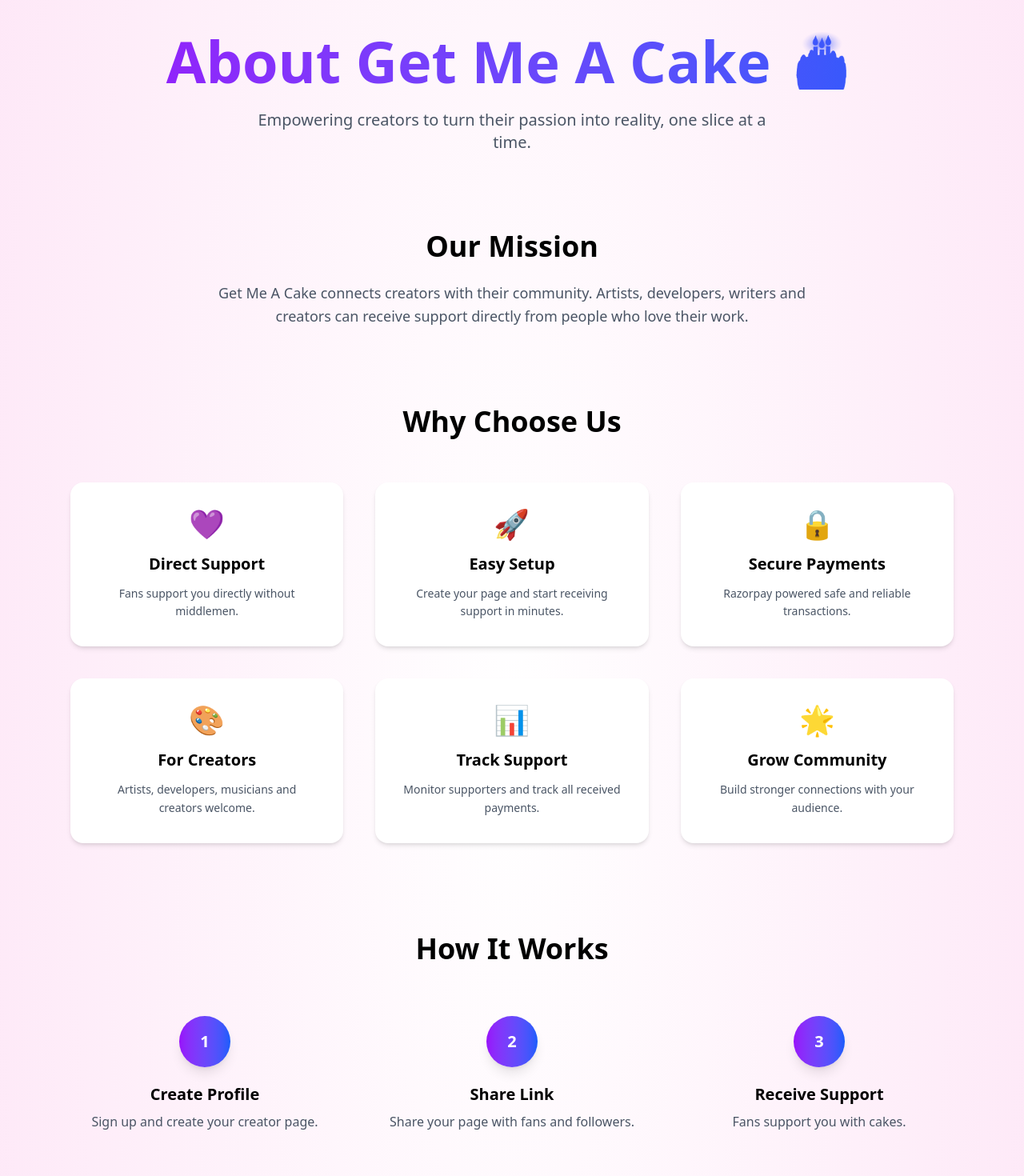
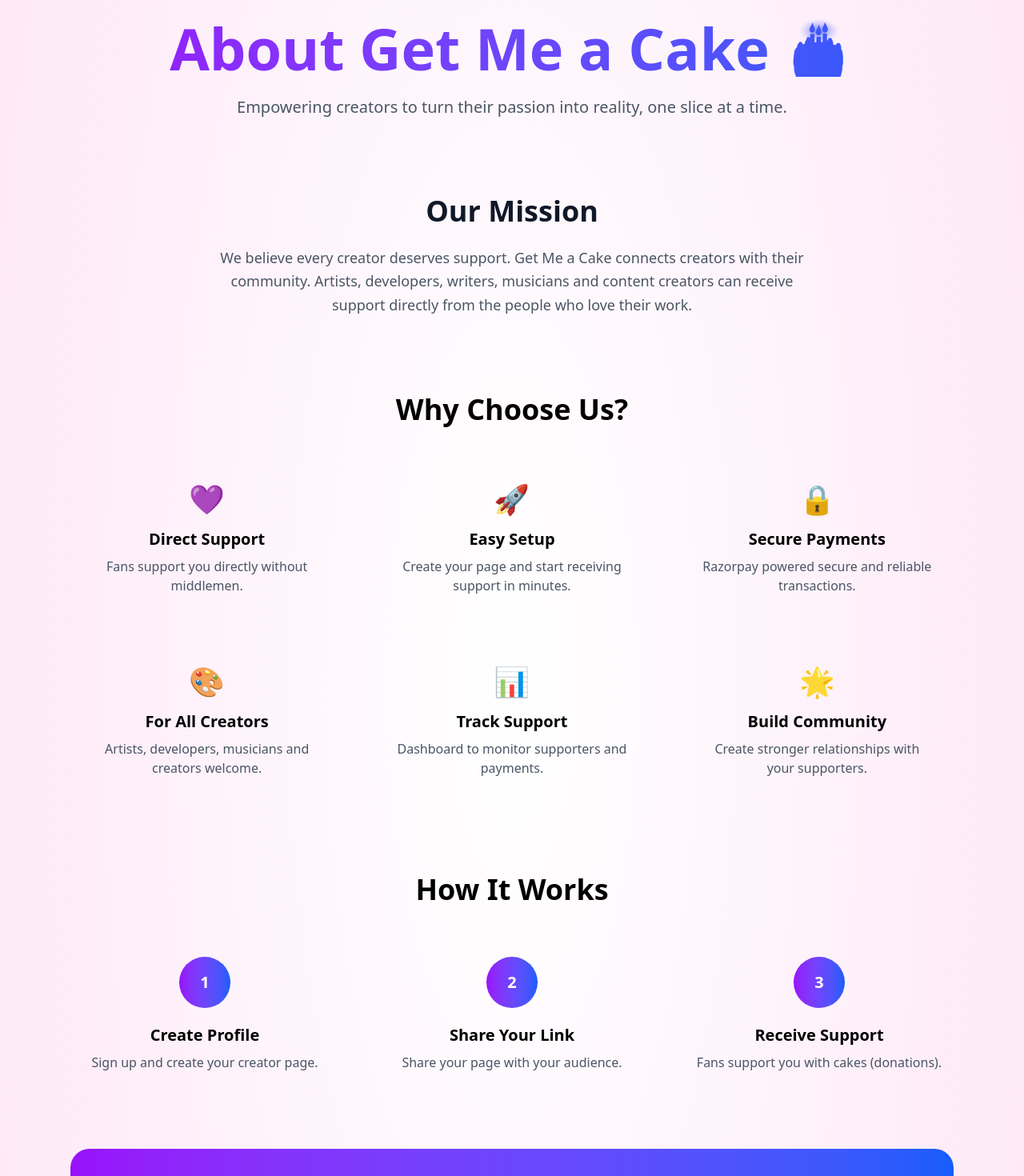
Before and after one commit to Vivek0925/getmeacake, a Next.js app: page /about in a window 1280 px wide. Shown: the part 120-1590 px from the top of the page at 80% size. Built offline with nearby package versions, Linux system fonts and the light colour scheme; no server answers.

Commit message:
custom titles , debugging

```diff
--- a/actions/useractions.js
+++ b/actions/useractions.js
@@ -55,7 +55,7 @@ export const fetchpayments = async (username) => {
   await connectDb();
 
   let p = await Payment.find({ to_user: username, done: true })
-    .sort({ amount: -1 })
+    .sort({ amount: -1 }).limit(6)
     .lean();
 
   return JSON.parse(JSON.stringify(p));
--- a/app/[username]/page.jsx
+++ b/app/[username]/page.jsx
@@ -26,3 +26,13 @@ export async function Username({ params }) {
 }
 
 export default Username
+
+// dynamic metadata
+export async function generateMetadata({ params }) {
+  const { username } = await params;
+
+  return {
+    title: `${username} - Get Me A Cake`,
+    description: `Support ${username} by sending them a cake!`,
+  };
+}
--- a/app/about/page.js
+++ b/app/about/page.js
@@ -1,77 +1,77 @@
 import React from "react";
-import Link from "next/link";
 
 const About = () => {
   return (
-    <div className="min-h-screen pt-40 pb-24 px-6 max-w-6xl mx-auto">
+    <div className="min-h-screen pt-36 pb-20 px-6 max-w-6xl mx-auto">
       {/* Hero */}
       <div className="text-center mb-24">
-        <h1 className="text-6xl md:text-7xl font-bold bg-gradient-to-r from-purple-600 to-blue-600 bg-clip-text text-transparent mb-6">
-          About Get Me A Cake 🎂
+        <h1 className="text-6xl md:text-7xl font-extrabold bg-linear-to-r from-purple-600 to-blue-600 bg-clip-text text-transparent mb-6 flex justify-center items-center gap-4">
+          About Get Me a Cake <span>🎂</span>
         </h1>
 
-        <p className="text-xl text-gray-600 max-w-2xl mx-auto">
+        <p className="text-xl text-gray-600 max-w-3xl mx-auto">
           Empowering creators to turn their passion into reality, one slice at a
           time.
         </p>
       </div>
 
       {/* Mission */}
-      <div className="text-center mb-24 max-w-3xl mx-auto">
-        <h2 className="text-4xl font-bold mb-6">Our Mission</h2>
+      <div className="text-center mb-24">
+        <h2 className="text-4xl font-bold text-gray-900 mb-6">Our Mission</h2>
 
-        <p className="text-gray-600 text-lg leading-relaxed">
-          Get Me A Cake connects creators with their community. Artists,
-          developers, writers and creators can receive support directly from
-          people who love their work.
+        <p className="text-lg text-gray-600 max-w-3xl mx-auto leading-relaxed">
+          We believe every creator deserves support. Get Me a Cake connects
+          creators with their community. Artists, developers, writers, musicians
+          and content creators can receive support directly from the people who
+          love their work.
         </p>
       </div>
 
       {/* Features */}
-      <div className="mb-28">
-        <h2 className="text-4xl font-bold text-center mb-14">Why Choose Us</h2>
+      <div className="mb-24">
+        <h2 className="text-4xl font-bold text-center mb-12">Why Choose Us?</h2>
 
         <div className="grid md:grid-cols-3 gap-10">
           <Feature
-            icon="💜"
+            emoji="💜"
             title="Direct Support"
             desc="Fans support you directly without middlemen."
           />
 
           <Feature
-            icon="🚀"
+            emoji="🚀"
             title="Easy Setup"
             desc="Create your page and start receiving support in minutes."
           />
 
           <Feature
-            icon="🔒"
+            emoji="🔒"
             title="Secure Payments"
-            desc="Razorpay powered safe and reliable transactions."
+            desc="Razorpay powered secure and reliable transactions."
           />
 
           <Feature
-            icon="🎨"
-            title="For Creators"
+            emoji="🎨"
+            title="For All Creators"
             desc="Artists, developers, musicians and creators welcome."
           />
 
           <Feature
-            icon="📊"
+            emoji="📊"
             title="Track Support"
-            desc="Monitor supporters and track all received payments."
+            desc="Dashboard to monitor supporters and payments."
           />
 
           <Feature
-            icon="🌟"
-            title="Grow Community"
-            desc="Build stronger connections with your audience."
+            emoji="🌟"
+            title="Build Community"
+            desc="Create stronger relationships with your supporters."
           />
         </div>
       </div>
 
       {/* How it works */}
-      <div className="mb-28">
+      <div className="mb-24">
         <h2 className="text-4xl font-bold text-center mb-16">How It Works</h2>
 
         <div className="grid md:grid-cols-3 gap-12 text-center">
@@ -83,31 +83,31 @@ const About = () => {
 
           <Step
             number="2"
-            title="Share Link"
-            desc="Share your page with fans and followers."
+            title="Share Your Link"
+            desc="Share your page with your audience."
           />
 
           <Step
             number="3"
             title="Receive Support"
-            desc="Fans support you with cakes."
+            desc="Fans support you with cakes (donations)."
           />
         </div>
       </div>
 
       {/* CTA */}
-      <div className="text-center bg-gradient-to-r from-purple-600 to-blue-600 rounded-3xl p-14 text-white shadow-xl">
+      <div className="text-center bg-linear-to-r from-purple-600 to-blue-600 rounded-3xl p-14 text-white">
         <h2 className="text-4xl font-bold mb-6">Ready to Get Started?</h2>
 
         <p className="text-lg mb-10 opacity-90 max-w-xl mx-auto">
           Join creators who are already receiving support from their community.
         </p>
 
-        <Link href="/login">
-          <button className="bg-white text-purple-700 px-10 py-4 rounded-full font-semibold hover:scale-105 transition shadow-lg">
+        <a href="/login">
+          <button className="bg-white text-purple-700 px-10 py-4 rounded-full font-semibold hover:scale-105 transition">
             Start Your Journey
           </button>
-        </Link>
+        </a>
       </div>
     </div>
   );
@@ -117,26 +117,26 @@ export default About;
 
 /* Components */
 
-const Feature = ({ icon, title, desc }) => {
-  return (
-    <div className="bg-white rounded-2xl p-8 shadow-md hover:shadow-xl hover:-translate-y-1 transition text-center">
-      <div className="text-4xl mb-4">{icon}</div>
-      <h3 className="text-xl font-semibold mb-3">{title}</h3>
-      <p className="text-gray-600 text-sm leading-relaxed">{desc}</p>
+const Feature = ({ emoji, title, desc }) => (
+  <div className="text-center p-6 hover:scale-105 transition">
+    <div className="text-4xl mb-4">{emoji}</div>
+    <h3 className="text-xl font-bold mb-2">{title}</h3>
+    <p className="text-gray-600">{desc}</p>
+  </div>
+);
+
+const Step = ({ number, title, desc }) => (
+  <div>
+    <div className="w-16 h-16 mx-auto mb-5 rounded-full bg-linear-to-r from-purple-600 to-blue-600 text-white flex items-center justify-center text-xl font-bold">
+      {number}
     </div>
-  );
+    <h3 className="text-xl font-bold mb-2">{title}</h3>
+    <p className="text-gray-600">{desc}</p>
+  </div>
+);
+
+export const metadata = {
+  title: "About - Get Me A Cake",
+  description:
+    "Learn more about Get Me A Cake and our mission to support creators.",
 };
-
-const Step = ({ number, title, desc }) => {
-  return (
-    <div>
-      <div className="w-16 h-16 mx-auto mb-5 rounded-full bg-gradient-to-r from-purple-600 to-blue-600 text-white flex items-center justify-center text-xl font-bold shadow-lg">
-        {number}
-      </div>
-
-      <h3 className="text-xl font-semibold mb-2">{title}</h3>
-
-      <p className="text-gray-600">{desc}</p>
-    </div>
-  );
-};
--- a/app/layout.js
+++ b/app/layout.js
@@ -27,7 +27,7 @@ export default function RootLayout({ children }) {
         className={`${geistSans.variable} ${geistMono.variable} antialiased`}>
           <SessionWrapper>
           <Navbar/>
-        <div className="min-h-[91vh]  bg-white bg-[radial-gradient(60%_120%_at_50%_50%,hsla(0,0%,100%,0)_0,rgba(252,205,238,.5)_100%)]">
+        <div className="min-h-[91vh] text-black bg-white bg-[radial-gradient(60%_120%_at_50%_50%,hsla(0,0%,100%,0)_0,rgba(252,205,238,.5)_100%)]">
 
           <div className="absolute top-0 z-[-2] h-screen rotate-180 transform"></div>
 
--- a/app/page.js
+++ b/app/page.js
@@ -73,7 +73,7 @@ export default function Home() {
           <h2 className="text-3xl font-bold text-center mb-14">Learn more about us</h2>
           {/* Responsive youtube embed  */}
           <div className="w-[90%] h-[40vh] md:w-[50%] md:h-[40vh] lg:w-[50%] lg:h-[40vh] xl:w-[50%] xl:h-[40vh]">
-            <iframe className="w-full h-full" src="https://www.youtube.com/embed/zDOILKOOUCo?si=TfnyHeS3rf98gbxm" title="YouTube video player" frameBorder="0" allow="accelerometer; autoplay; clipboard-write; encrypted-media; gyroscope; picture-in-picture; web-share" allowFullScreen></iframe>
+            <iframe className="w-full h-full" loading="lazy" src="https://www.youtube.com/embed/zDOILKOOUCo?si=TfnyHeS3rf98gbxm" title="YouTube video player" frameBorder="0" allow="accelerometer; autoplay; clipboard-write; encrypted-media; gyroscope; picture-in-picture; web-share" allowFullScreen></iframe>
 
           </div>
 
--- a/components/Dashboard.jsx
+++ b/components/Dashboard.jsx
@@ -7,6 +7,7 @@ import 'react-toastify/dist/ReactToastify.css';
 import { Bounce } from 'react-toastify';
 import { ToastContainer, toast } from 'react-toastify';
 
+
 const Dashboard = () => {
 
     const { data: session, update } = useSession()
@@ -14,7 +15,6 @@ const Dashboard = () => {
     const [form, setform] = useState({})
 
     useEffect(() => {
-        console.log(session)
 
         if (!session) {
             router.push('/login')
--- a/components/Footer.jsx
+++ b/components/Footer.jsx
@@ -4,7 +4,7 @@ const Footer = () => {
   return (
    <footer>
     <div className='bg-gray-800 text-white flex justify-center h-16 items-center'>
-        © 2025 Get-Me-A-Cake. All rights reserved.
+        © 2025 Get-Me-A-Cake. {new Date().getFullYear()} All rights reserved.
     </div>
    </footer>
   )
--- a/components/PaymentPage.js
+++ b/components/PaymentPage.js
@@ -42,7 +42,7 @@ const PaymentPage = ({ username }) => {
     setcurrentUser(u);
     let dbPayments = await fetchpayments(username);
     setPayments(dbPayments);
-    console.log(dbPayments);
+
   };
 
   const pay = async (amount) => {
--- a/db/connectDb.js
+++ b/db/connectDb.js
@@ -1,14 +1,19 @@
 import mongoose from "mongoose";
 
+let isConnected = false;
+
 const connectDb = async () => {
+  if (isConnected) {
+    return;
+  }
+
   try {
-    const conn = await mongoose.connect(process.env.MONGO_URI, {
+    const conn = await mongoose.connect(process.env.MONGO_URI);
 
-    });
+    isConnected = conn.connections[0].readyState;
     console.log(`MongoDB Connected: ${conn.connection.host}`);
-    return conn;
   } catch (error) {
-    console.error(error.message);
+    console.error("MongoDB connection error:", error);
     process.exit(1);
   }
 };
```
